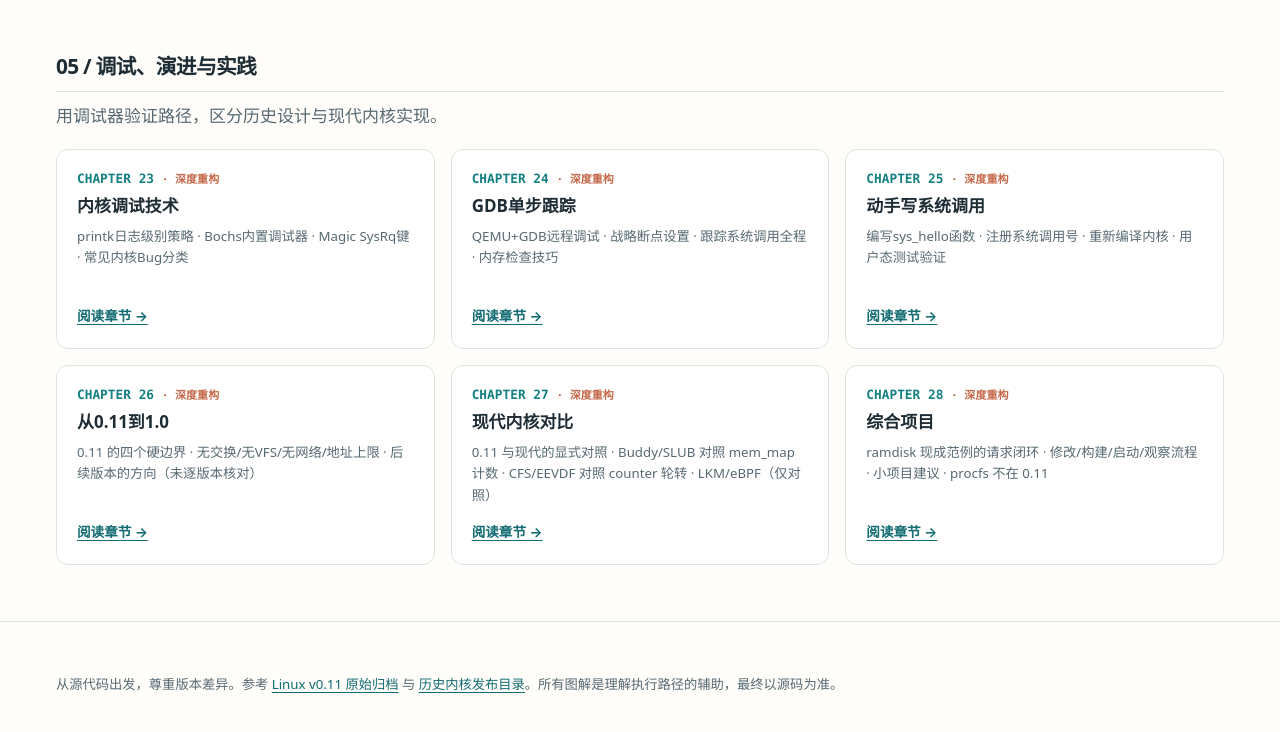
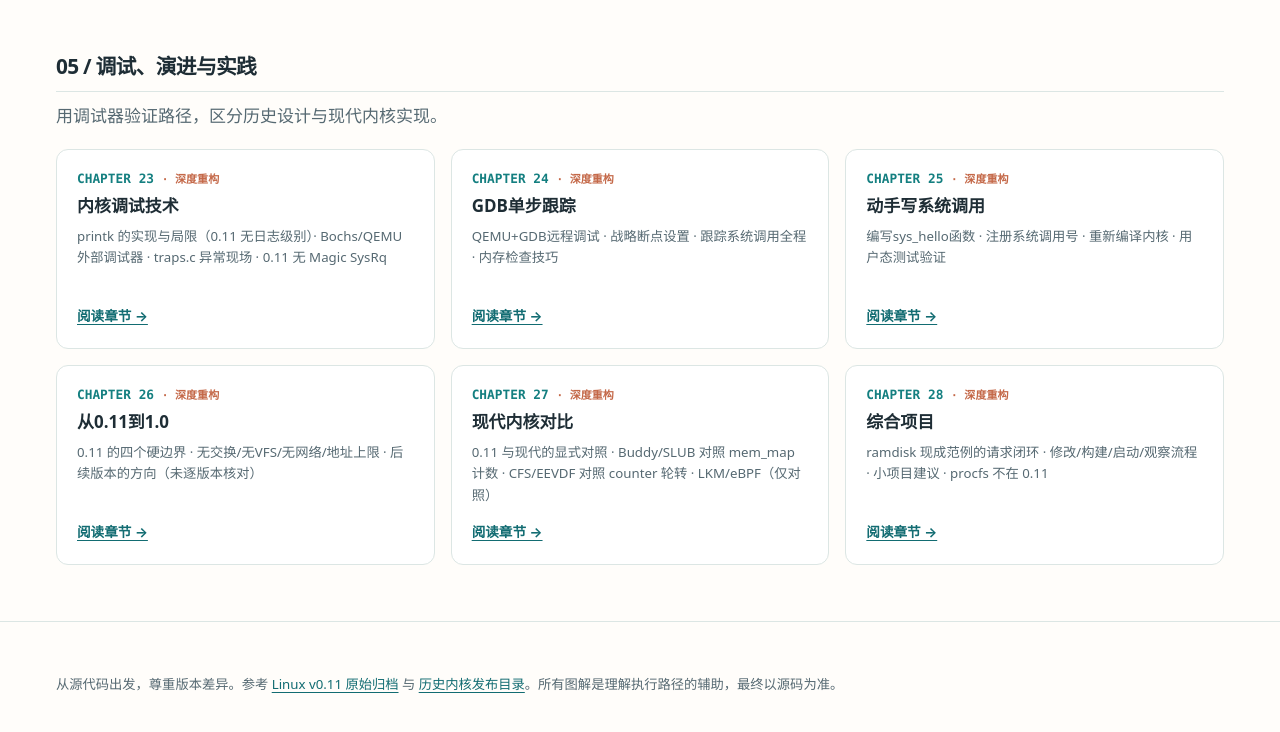
Before and after one commit to 1998x-stack/linux-kernel-source-tutorial, a plain HTML site: page index.html in a window 1280 px wide. Shown: the part 3860-4592 px from the top of the page. Drawn offline with Linux system fonts and the light colour scheme.

Commit message:
docs(linux-kernel-source-tutorial): 修正首页第 23 章卡片中与 0.11 不符的调试能力描述

```diff
--- a/index.html
+++ b/index.html
@@ -20,7 +20,7 @@
 <article class="course-card" data-state="reworked"><span class="num">CHAPTER 20 <span class="state">· 深度重构</span></span><h4>块设备驱动(下)</h4><p>分区偏移与 CHS · IDE 寄存器和 DRQ · IRQ14 分派与扇区传输 · ramdisk 内存复制</p><a href="chapters/20.html">阅读章节 →</a></article>
 <article class="course-card" data-state="reworked"><span class="num">CHAPTER 21 <span class="state">· 深度重构</span></span><h4>字符设备驱动(上)</h4><p>tty三队列模型 · tty_struct数据结构 · 控制台VGA显存操作 · 行规程line discipline</p><a href="chapters/21.html">阅读章节 →</a></article>
 <article class="course-card" data-state="reworked"><span class="num">CHAPTER 22 <span class="state">· 深度重构</span></span><h4>字符设备驱动(下)</h4><p>键盘扫描码→ASCII · 8042控制器编程 · 16550 UART寄存器 · 串口中断处理</p><a href="chapters/22.html">阅读章节 →</a></article></div></section>
-<section class="course-set"><h3>05 / 调试、演进与实践</h3><p class="section-intro">用调试器验证路径，区分历史设计与现代内核实现。</p><div class="course-grid"><article class="course-card" data-state="reworked"><span class="num">CHAPTER 23 <span class="state">· 深度重构</span></span><h4>内核调试技术</h4><p>printk日志级别策略 · Bochs内置调试器 · Magic SysRq键 · 常见内核Bug分类</p><a href="chapters/23.html">阅读章节 →</a></article>
+<section class="course-set"><h3>05 / 调试、演进与实践</h3><p class="section-intro">用调试器验证路径，区分历史设计与现代内核实现。</p><div class="course-grid"><article class="course-card" data-state="reworked"><span class="num">CHAPTER 23 <span class="state">· 深度重构</span></span><h4>内核调试技术</h4><p>printk 的实现与局限（0.11 无日志级别）· Bochs/QEMU 外部调试器 · traps.c 异常现场 · 0.11 无 Magic SysRq</p><a href="chapters/23.html">阅读章节 →</a></article>
 <article class="course-card" data-state="reworked"><span class="num">CHAPTER 24 <span class="state">· 深度重构</span></span><h4>GDB单步跟踪</h4><p>QEMU+GDB远程调试 · 战略断点设置 · 跟踪系统调用全程 · 内存检查技巧</p><a href="chapters/24.html">阅读章节 →</a></article>
 <article class="course-card" data-state="reworked"><span class="num">CHAPTER 25 <span class="state">· 深度重构</span></span><h4>动手写系统调用</h4><p>编写sys_hello函数 · 注册系统调用号 · 重新编译内核 · 用户态测试验证</p><a href="chapters/25.html">阅读章节 →</a></article>
 <article class="course-card" data-state="reworked"><span class="num">CHAPTER 26 <span class="state">· 深度重构</span></span><h4>从0.11到1.0</h4><p>0.11 的四个硬边界 · 无交换/无VFS/无网络/地址上限 · 后续版本的方向（未逐版本核对）</p><a href="chapters/26.html">阅读章节 →</a></article>
```
